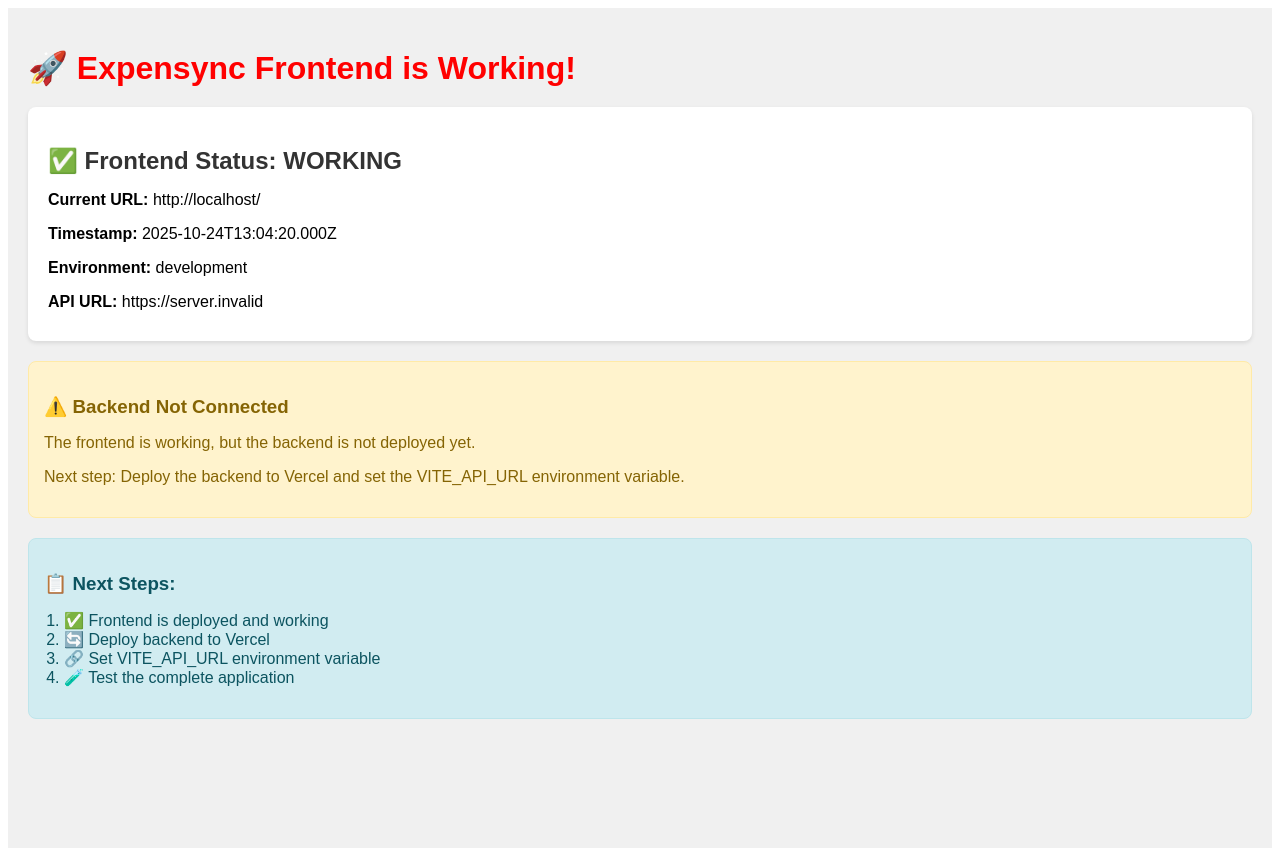
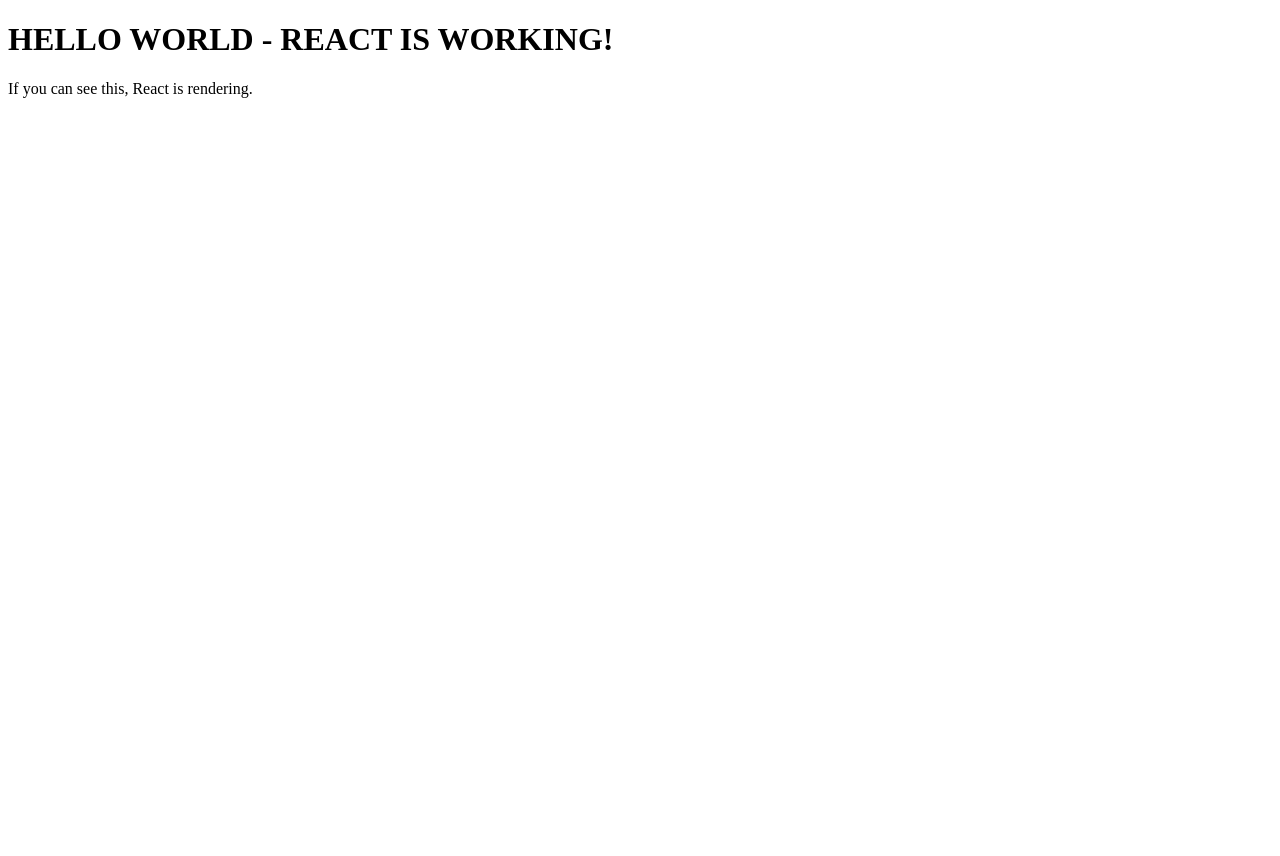
Before and after one commit to erantianantha/expensesync-frontend, a React (Vite) app: page / in a window 1280 px wide. After the commit the page ends 800 px from the top, so only its background shows below. Built offline with nearby package versions, Linux system fonts and the light colour scheme; no server answers.

Commit message:
Ultra-minimal React test with console logs

```diff
--- a/index.html
+++ b/index.html
@@ -2,12 +2,11 @@
 <html lang="en">
   <head>
     <meta charset="UTF-8" />
-    <link rel="icon" type="image/png" href="./public/animations/logo4.png" sizes="180x180" />
     <meta name="viewport" content="width=device-width, initial-scale=1.0" />
-    <title>Expensync | Sync-Your-Expense</title>
+    <title>Expensync Test</title>
   </head>
   <body>
-    <div id="root"></div>
+    <div id="root">Loading...</div>
     <script type="module" src="/src/main.jsx"></script>
   </body>
 </html>
--- a/src/App.jsx
+++ b/src/App.jsx
@@ -1,62 +1,9 @@
-import React from 'react';
-
-// Ultra-simple test component - no external dependencies
+// Absolute minimal React component
 function App() {
   return (
-    <div style={{
-      padding: '20px',
-      backgroundColor: '#f0f0f0',
-      minHeight: '100vh',
-      fontFamily: 'Arial, sans-serif'
-    }}>
-      <h1 style={{ color: 'red', fontSize: '32px', marginBottom: '20px' }}>
-        🚀 Expensync Frontend is Working!
-      </h1>
-
-      <div style={{
-        backgroundColor: 'white',
-        padding: '20px',
-        borderRadius: '8px',
-        boxShadow: '0 2px 4px rgba(0,0,0,0.1)',
-        marginBottom: '20px'
-      }}>
-        <h2 style={{ color: '#333', marginBottom: '15px' }}>✅ Frontend Status: WORKING</h2>
-        <p style={{ marginBottom: '10px' }}><strong>Current URL:</strong> {window.location.href}</p>
-        <p style={{ marginBottom: '10px' }}><strong>Timestamp:</strong> {new Date().toISOString()}</p>
-        <p style={{ marginBottom: '10px' }}><strong>Environment:</strong> {import.meta.env.MODE}</p>
-        <p style={{ marginBottom: '10px' }}><strong>API URL:</strong> {import.meta.env.VITE_API_URL || 'Not set'}</p>
-      </div>
-
-      <div style={{
-        backgroundColor: '#fff3cd',
-        padding: '15px',
-        borderRadius: '8px',
-        border: '1px solid #ffeaa7',
-        marginBottom: '20px'
-      }}>
-        <h3 style={{ color: '#856404', marginBottom: '10px' }}>⚠️ Backend Not Connected</h3>
-        <p style={{ color: '#856404', marginBottom: '10px' }}>
-          The frontend is working, but the backend is not deployed yet.
-        </p>
-        <p style={{ color: '#856404' }}>
-          Next step: Deploy the backend to Vercel and set the VITE_API_URL environment variable.
-        </p>
-      </div>
-
-      <div style={{
-        backgroundColor: '#d1ecf1',
-        padding: '15px',
-        borderRadius: '8px',
-        border: '1px solid #bee5eb'
-      }}>
-        <h3 style={{ color: '#0c5460', marginBottom: '10px' }}>📋 Next Steps:</h3>
-        <ol style={{ color: '#0c5460', paddingLeft: '20px' }}>
-          <li>✅ Frontend is deployed and working</li>
-          <li>🔄 Deploy backend to Vercel</li>
-          <li>🔗 Set VITE_API_URL environment variable</li>
-          <li>🧪 Test the complete application</li>
-        </ol>
-      </div>
+    <div>
+      <h1>HELLO WORLD - REACT IS WORKING!</h1>
+      <p>If you can see this, React is rendering.</p>
     </div>
   );
 }
--- a/src/main.jsx
+++ b/src/main.jsx
@@ -1,6 +1,10 @@
 import { createRoot } from 'react-dom/client'
 import App from './App.jsx'
 
-// Simple render without StrictMode to avoid potential issues
+console.log('Main.jsx is loading...')
+console.log('Root element:', document.getElementById('root'))
+
 const root = createRoot(document.getElementById('root'))
+console.log('Creating root...')
 root.render(<App />)
+console.log('App rendered!')
```
